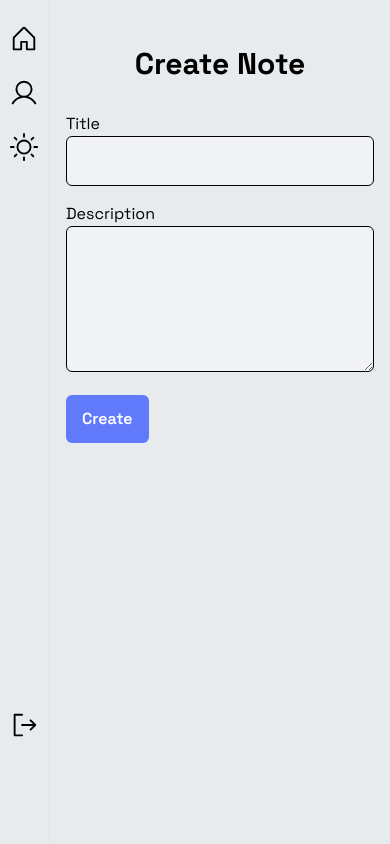
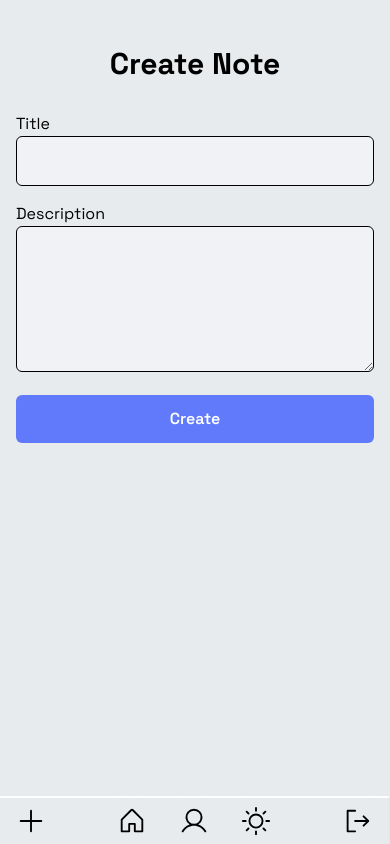
Before and after one commit to sahilatahar/Real-Notes, a React (Vite) app: page /new in a window 390 px wide. Built offline with nearby package versions, Linux system fonts and the light colour scheme; no server answers; sample sign-in values are in the browser's storage.

Commit message:
make responsive design for navbar

```diff
--- a/src/components/Header.jsx
+++ b/src/components/Header.jsx
@@ -1,6 +1,6 @@
 function Header() {
     return (
-        <header className="flex items-center justify-center p-6 pb-8 md:py-12">
+        <header className="flex items-center justify-center py-8 md:py-12">
             <h1 className="text-4xl font-bold leading-10 md:text-6xl">
                 Your Notes
             </h1>
--- a/src/components/Loading.jsx
+++ b/src/components/Loading.jsx
@@ -1,11 +1,11 @@
-import ScaleLoader from "react-spinners/ScaleLoader"
+import ScaleLoader from "react-spinners/ScaleLoader";
 
 function Loading() {
-	return (
-		<div className="h-screen flex items-center justify-center min-h-screen w-screen">
-			<ScaleLoader color="#4F46E5" />
-		</div>
-	)
+    return (
+        <div className="flex h-screen min-h-screen w-screen items-center justify-center">
+            <ScaleLoader color="#4F46E5" />
+        </div>
+    );
 }
 
-export default Loading
+export default Loading;
--- a/src/components/NoteCards/NoteCard/NoteCard.jsx
+++ b/src/components/NoteCards/NoteCard/NoteCard.jsx
@@ -14,7 +14,7 @@ const Card = ({ note }) => {
 
     return (
         <div
-            className="relative mx-auto min-h-[300px] w-full max-w-[400px] cursor-pointer select-none rounded-xl bg-cardLight p-6 px-4 shadow-lg hover:shadow-lg dark:border-white dark:bg-cardDark md:mx-0 md:w-full"
+            className="relative mx-auto min-h-[300px] w-[95%] max-w-[400px] cursor-pointer select-none rounded-xl bg-cardLight p-6 px-4 shadow-lg hover:shadow-lg dark:border-white dark:bg-cardDark md:mx-0"
             onClick={handleClick}
         >
             <h2 className="mb-4 overflow-hidden text-ellipsis border-b-2 border-black pb-2 text-2xl font-semibold dark:border-white md:text-3xl">
--- a/src/components/NoteCards/NoteCards.jsx
+++ b/src/components/NoteCards/NoteCards.jsx
@@ -25,7 +25,7 @@ function NoteCards() {
     }
 
     return (
-        <div className="cards-grid w-full py-4 sm:flex-row">
+        <div className="cards-grid py-4 sm:flex-row">
             {sortNotes(!isStarredTab ? notes : starredNotes).map((note) => (
                 <NoteCard key={note.id} note={note} />
             ))}
--- a/src/components/Sidebar.jsx
+++ b/src/components/Sidebar.jsx
@@ -1,4 +1,4 @@
-import { SignOut, User, Sun, House, List } from "@phosphor-icons/react";
+import { House, List, Plus, SignOut, Sun, User } from "@phosphor-icons/react";
 import { useContext, useEffect, useState } from "react";
 import { useNavigate } from "react-router-dom";
 import AuthContext from "../context/AuthContext";
@@ -64,14 +64,28 @@ const Sidebar = () => {
 
     return (
         <aside
-            className="flex h-screen select-none flex-col justify-between border-r-2 bg-bgLight pb-4 dark:border-darkHover dark:bg-bgDark sm:border-lightHover sm:bg-bgLight"
-            style={{
-                width: isSidebarOpen ? "300px" : "50px",
-                minWidth: isSidebarOpen ? "300px" : "50px",
-                padding: isSidebarOpen ? "1rem" : "1rem 0",
-            }}
+            className="fixed bottom-0 left-0 z-30 flex w-full select-none justify-between border-r-2 border-t-2 border-t-cardLight bg-bgLight px-4 dark:border-darkHover dark:border-t-cardDark dark:bg-bgDark sm:border-lightHover sm:bg-bgLight md:static md:h-screen md:flex-col md:justify-start md:p-0 md:pb-4"
+            style={
+                !isMobile
+                    ? {
+                          width: isSidebarOpen ? "300px" : "50px",
+                          minWidth: isSidebarOpen ? "300px" : "50px",
+                          padding: isSidebarOpen ? "1rem" : "1rem 0",
+                      }
+                    : {}
+            }
         >
-            {/* Logo Section */}
+            {/* Add button only for mobile devices */}
+            {isMobile && (
+                <button
+                    className={`sidebar-item ${
+                        !isSidebarOpen ? "justify-center px-0" : ""
+                    }`}
+                    onClick={() => navigate("/new")}
+                >
+                    <Plus size="30" />
+                </button>
+            )}
             <section>
                 {!isMobile && (
                     <div className="mb-2 flex h-[50px] w-full items-center justify-center">
@@ -83,13 +97,12 @@ const Sidebar = () => {
                                 Real Notes
                             </h1>
                         )}
-
                         <button onClick={handleSidebarToggle}>
                             <List size={32} />
                         </button>
                     </div>
                 )}
-                <div className="flex flex-col gap-2">
+                <div className="flex flex-row gap-8 md:flex-col md:gap-2">
                     {menuItems.map((item, index) => (
                         <button
                             key={index}
@@ -107,7 +120,7 @@ const Sidebar = () => {
                 </div>
             </section>
             <button
-                className={`sidebar-item lg: -translate-y-20 md:translate-y-0 ${
+                className={`sidebar-item mt-auto ${
                     !isSidebarOpen ? "justify-center px-0" : ""
                 }`}
                 onClick={signOut}
--- a/src/components/Tabs.jsx
+++ b/src/components/Tabs.jsx
@@ -24,7 +24,7 @@ function Tabs() {
         }`;
 
     return (
-        <nav className="sticky flex select-none gap-4 pl-4 text-base md:text-lg">
+        <nav className="flex select-none gap-4 text-base md:text-lg">
             <button className={getClassNames()} onClick={handleTabs}>
                 All ({notes.length})
             </button>
--- a/src/index.css
+++ b/src/index.css
@@ -17,7 +17,7 @@
 
     .sidebar-item,
     #google_translate_element select {
-        @apply flex cursor-pointer items-center gap-3 rounded-lg bg-bgLight px-4 py-2 text-lg text-textLight hover:bg-lightHover dark:bg-bgDark dark:text-textDark dark:hover:bg-darkHover;
+        @apply flex cursor-pointer items-center gap-3 rounded-lg bg-bgLight px-4 py-2 text-lg text-textLight dark:bg-bgDark dark:text-textDark md:hover:bg-lightHover md:dark:hover:bg-darkHover;
     }
 }
 
--- a/src/pages/Home.jsx
+++ b/src/pages/Home.jsx
@@ -3,8 +3,10 @@ import FloatingActionButton from "../components/FloatingActionButton";
 import Header from "../components/Header";
 import NoteCards from "../components/NoteCards/NoteCards";
 import Tabs from "../components/Tabs";
+import useWindowDimensions from "../hooks/useWindowDimensions";
 
 function Home() {
+    const { isMobile } = useWindowDimensions();
     // Hide Google Translate Element when Sidebar is closed
     useEffect(() => {
         const googleTranslateElement = document.getElementById(
@@ -14,11 +16,11 @@ function Home() {
     }, []);
 
     return (
-        <div className="max-h-screen flex-grow overflow-y-scroll px-2 md:px-8">
+        <div className="max-h-screen flex-grow overflow-y-scroll px-3 md:px-8">
             <Header />
             <Tabs />
             <NoteCards />
-            <FloatingActionButton />
+            {!isMobile && <FloatingActionButton />}
         </div>
     );
 }
--- a/src/pages/NoteEditor.jsx
+++ b/src/pages/NoteEditor.jsx
@@ -67,8 +67,8 @@ function NoteEditor({ isNewPage = false }) {
 
     return (
         <>
-            <div className="h-auto min-h-screen flex-grow items-center justify-center overflow-y-auto sm:flex">
-                <div className="rounded-xl p-4 text-textLight dark:text-textDark sm:w-2/3 sm:bg-cardLight sm:p-8 sm:dark:bg-cardDark md:w-[400px]">
+            <div className="max-h-screen min-h-screen flex-grow items-center justify-center overflow-y-auto pb-12 sm:flex md:pb-0">
+                <div className="rounded-xl p-4 text-textLight dark:text-textDark sm:w-2/3 sm:bg-cardLight sm:p-8 sm:dark:bg-cardDark md:h-auto md:w-[400px]">
                     <p className="py-8 text-center text-3xl font-bold leading-8 md:py-4">
                         {isNew ? "Create Note" : "Update Note"}
                     </p>
@@ -99,7 +99,7 @@ function NoteEditor({ isNewPage = false }) {
                                 className="input-style"
                             ></textarea>
                         </div>
-                        <button className="submit-btn" type="submit">
+                        <button className="submit-btn w-full" type="submit">
                             {isNew ? "Create" : "Update"}
                         </button>
                     </form>
--- a/src/pages/Profile.jsx
+++ b/src/pages/Profile.jsx
@@ -140,7 +140,7 @@ function Profile() {
     };
 
     return (
-        <div className="flex max-h-screen flex-grow flex-col items-center gap-6 overflow-y-scroll px-4 py-8 sm:p-10 lg:flex-row lg:items-start lg:justify-center">
+        <div className="flex max-h-screen flex-grow flex-col items-center gap-6 overflow-y-scroll px-4 py-8 pb-16 sm:p-10 md:pb-8 lg:flex-row lg:items-start lg:justify-center">
             <div className="w-[250px] rounded-2xl bg-cardLight p-4 shadow-lg dark:bg-cardDark md:p-4">
                 <img
                     src={userData.imgURL}
```
